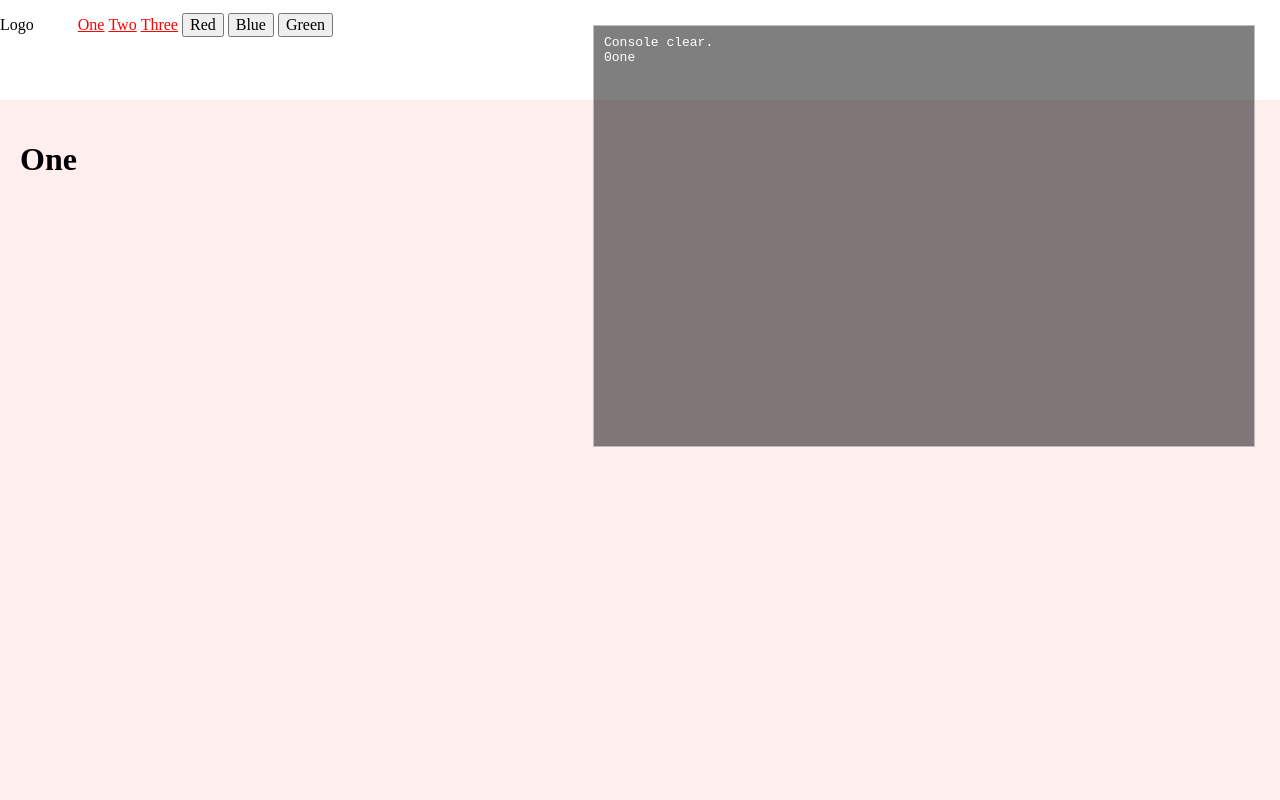
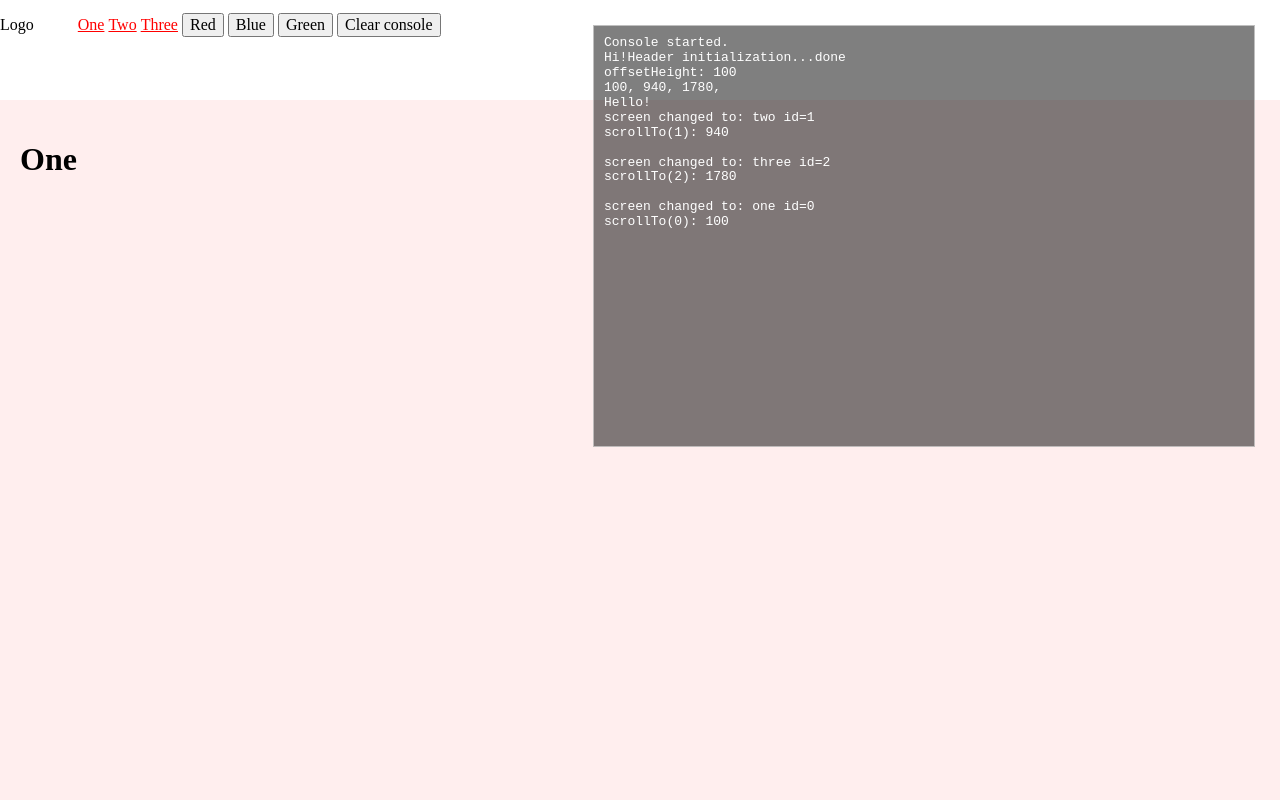
Before and after one commit to romanstrakhov/rk-responsive, a website: page index.html in a window 1280 px wide. Shown: the top 800 px of the page. Drawn offline with nearby package versions, Linux system fonts and the light colour scheme; files that its build step writes are made by us from their sources.

Commit message:
Scrolling rewrite

```diff
--- a/index.html
+++ b/index.html
@@ -39,6 +39,7 @@
         <button onclick="window.location.assign('#red');document.querySelector('.go_red').scrollIntoView();">Red</button>
         <button onclick="window.location.assign('#blue');document.querySelector('.go_blue').scrollIntoView();">Blue</button>
         <button onclick="window.location.assign('#green');document.querySelector('.go_green').scrollIntoView();">Green</button>
+        <button onclick="miniconsole.clear()">Clear console</button>
       </nav>
     </header>
 
--- a/js/main.js
+++ b/js/main.js
@@ -1,5 +1,3 @@
-const a = 1;
-console.log(`a = ${a}`);
 
 class ScreenConsole {
   constructor(item) {
@@ -49,25 +47,25 @@ class StickyHeader {
 
   stick(state) {
     if (this.sticky !== state) {
-      miniconsole.log(`\n${this.sticky ? 'true' : 'false'} -> `);
+      // miniconsole.log(`\n${this.sticky ? 'true' : 'false'} -> `);
       if (state === true) {
         this.item.classList.add('sticky');
-        miniconsole.log('true\n');
+        // miniconsole.log('true\n');
         this.sticky = true;
         return true;
       }
       this.item.classList.remove('sticky');
-      miniconsole.log('false\n');
+      // miniconsole.log('false\n');
       this.sticky = false;
       return false;
     } return state;
   }
 
   check() {
-    miniconsole.log('.');
-    miniconsole.clear('.');
-    miniconsole.log(`${window.pageYOffset }` + '');
-    //      miniconsole.log(window.pageYOffset + ':' + this.position + '\n' );
+    // miniconsole.log('.');
+    // miniconsole.clear('.');
+    // miniconsole.log(`${window.pageYOffset}` + '');
+    // miniconsole.log(window.pageYOffset + ':' + this.position + '\n' );
     this.stick(window.pageYOffset > this.position);
     return this;
   }
@@ -94,7 +92,7 @@ class SectionScreens {
       miniconsole.log(e.offsetTop);
       miniconsole.log(', ');
     });
-    console.log(this.sections);
+    // console.log(this.sections);
     return this;
   }
 
@@ -106,20 +104,33 @@ class SectionScreens {
   }
 
   check() {
-
-    const pos = window.pageYOffset;
-    const e = this.sections.reduce((result, current) => {
-      if (Math.abs(pos - current.offsetTop) < Math.abs(pos - result.offsetTop)) {
-        return current;
+    const position = window.pageYOffset;
+    const currentPosition = this.sections.reduce((result, current, index, arr) => {
+      if (Math.abs(position - current.offsetTop) < Math.abs(position - arr[result].offsetTop)) {
+        return index;
       }
       return result;
-    }, this.sections[0]);
-    miniconsole.log(e.link);
+    }, 0);
+
+    if (currentPosition !== this.current) {
+      this.current = currentPosition;
+      this.changed();
+    }
+
 
     return this;
   }
 
   changed() {
+    miniconsole.log(`screen changed to: ${this.sections[this.current].link} id=${this.current}\n`);
+    this.scrollTo(this.current);
+    return this;
+  }
+
+  scrollTo(index) {
+    miniconsole.log(`scrollTo(${this.current}): ${this.sections[this.current].offsetTop}\n\n`);
+    this.sections[index].element.scrollIntoView();
+    // window.scrollTo(0, this.sections[index].osffsetTop);
 
 
     return this;
--- a/scss/base/layout.scss
+++ b/scss/base/layout.scss
@@ -8,6 +8,7 @@ div.console {
   width: 50%;
   height: 50%;
   overflow-x: scroll;
+  overflow-y: scroll;
   top: 25px;
   right: 25px;
   background-color: rgba(0,0,0,0.5);
```
Also changed, not shown: dist/css/main.css, dist/index.html, dist/js/main.js.
